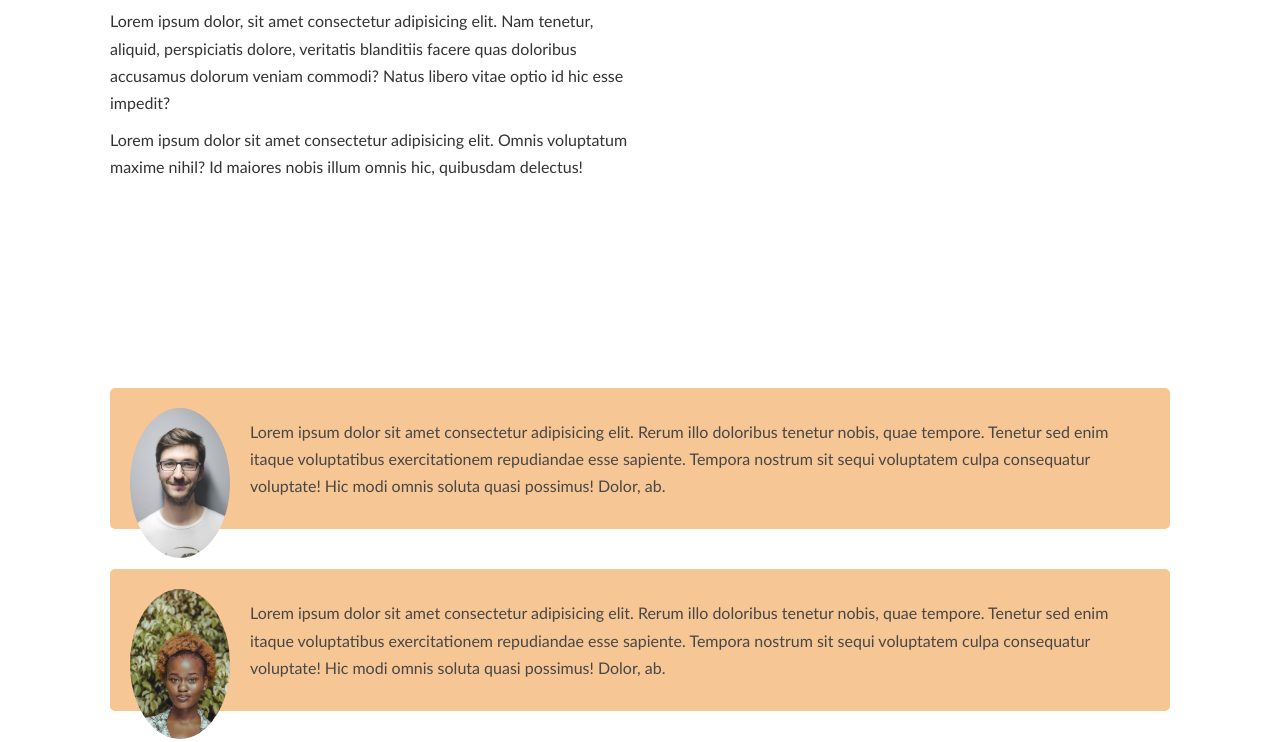
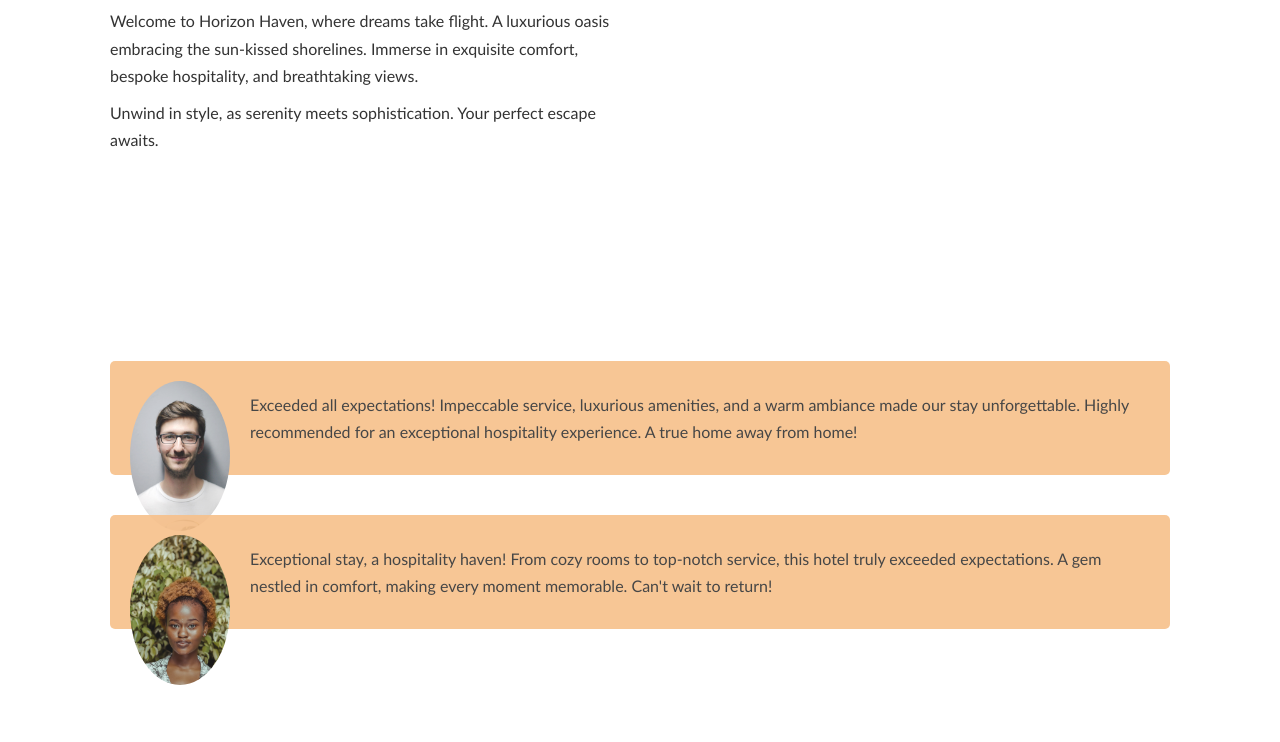
Before and after one commit to Anosike-Prosper/Hotel-website, a plain HTML site: page about.html in a window 1280 px wide. Shown: the part 147-889 px from the top of the page. Drawn offline with Linux system fonts and the light colour scheme.

Commit message:
updated about page with texts

```diff
--- a/about.html
+++ b/about.html
@@ -30,8 +30,8 @@
 <div class="container">
     <div class="info-left">
         <h1 class="l-heading"> <span class="text-primary">About</span> LH Hotel</h1>
-        <p>Lorem ipsum dolor, sit amet consectetur adipisicing elit. Nam tenetur, aliquid, perspiciatis dolore, veritatis blanditiis facere quas doloribus accusamus dolorum veniam commodi? Natus libero vitae optio id hic esse impedit?</p>
-        <p>Lorem ipsum dolor sit amet consectetur adipisicing elit. Omnis voluptatum maxime nihil? Id maiores nobis illum omnis hic, quibusdam delectus!</p>
+        <p>Welcome to Horizon Haven, where dreams take flight. A luxurious oasis embracing the sun-kissed shorelines. Immerse in exquisite comfort, bespoke hospitality, and breathtaking views.</p>
+        <p>Unwind in style, as serenity meets sophistication. Your perfect escape awaits.</p>
 
     </div>
 
@@ -52,12 +52,12 @@
         </h2>
         <div class="testimonial bg-primary">
             <img src="img/person1.jpg" alt="matt">
-            <p>Lorem ipsum dolor sit amet consectetur adipisicing elit. Rerum illo doloribus tenetur nobis, quae tempore. Tenetur sed enim itaque voluptatibus exercitationem repudiandae esse sapiente. Tempora nostrum sit sequi voluptatem culpa consequatur voluptate! Hic modi omnis soluta quasi possimus! Dolor, ab.</p>
+            <p>Exceeded all expectations! Impeccable service, luxurious amenities, and a warm ambiance made our stay unforgettable. Highly recommended for an exceptional hospitality experience. A true home away from home!</p>
         </div>
 
         <div class="testimonial bg-primary">
             <img src="img/person2.jpg" alt="jen">
-            <p>Lorem ipsum dolor sit amet consectetur adipisicing elit. Rerum illo doloribus tenetur nobis, quae tempore. Tenetur sed enim itaque voluptatibus exercitationem repudiandae esse sapiente. Tempora nostrum sit sequi voluptatem culpa consequatur voluptate! Hic modi omnis soluta quasi possimus! Dolor, ab.</p>
+            <p>Exceptional stay, a hospitality haven! From cozy rooms to top-notch service, this hotel truly exceeded expectations. A gem nestled in comfort, making every moment memorable. Can't wait to return!</p>
         </div>
     </div>
 </section>
```
